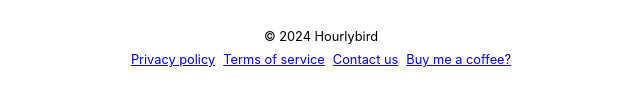
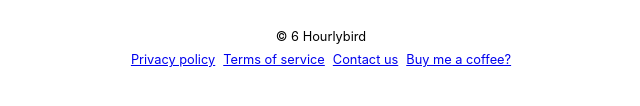
Before and after one commit to lordinkavu/hourlybird-landing, a website: page index.html in a window 1280 px wide. Shown: the part 580-686 px from the top of the page, 319-959 px from the left. Drawn offline with Linux system fonts and the light colour scheme.

Commit message:
Update footer copyright year in index.html and adjust CSS for body font-family and footer layout

```diff
--- a/index.css
+++ b/index.css
@@ -12,8 +12,9 @@ body {
   flex-direction: column;
   justify-content: center;
   align-items: center;
-  font-family: -apple-system, BlinkMacSystemFont, "Segoe UI", Roboto, Helvetica,
-    Arial, sans-serif, "Apple Color Emoji", "Segoe UI Emoji", "Segoe UI Symbol";
+  font-family:
+    -apple-system, BlinkMacSystemFont, "Segoe UI", Roboto, Helvetica, Arial,
+    sans-serif, "Apple Color Emoji", "Segoe UI Emoji", "Segoe UI Symbol";
   gap: 2rem;
   padding: 2rem;
   overflow: auto;
@@ -85,6 +86,7 @@ header {
 footer {
   display: flex;
   flex-direction: column;
+  flex-wrap: wrap;
   align-items: center;
   gap: 0.5rem;
   font-size: 0.8rem;
--- a/index.html
+++ b/index.html
@@ -106,7 +106,7 @@
     </main>
     <footer>
       <div class="copyright">
-        <p>&copy; 2024 Hourlybird</p>
+        <p>&copy; 6 Hourlybird</p>
       </div>
       <div class="footer-content">
         <a href="privacy-policy.html">Privacy policy</a>
```
